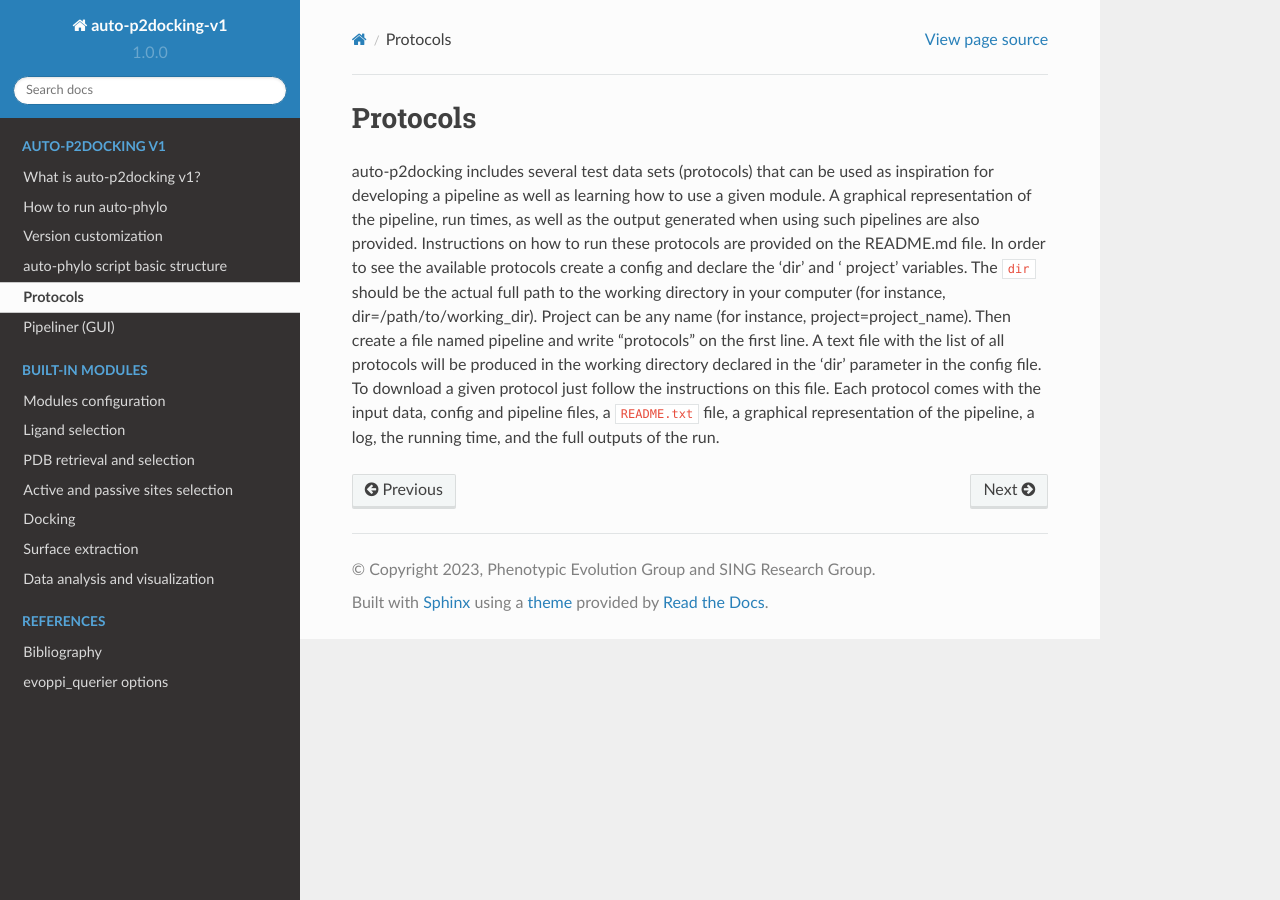
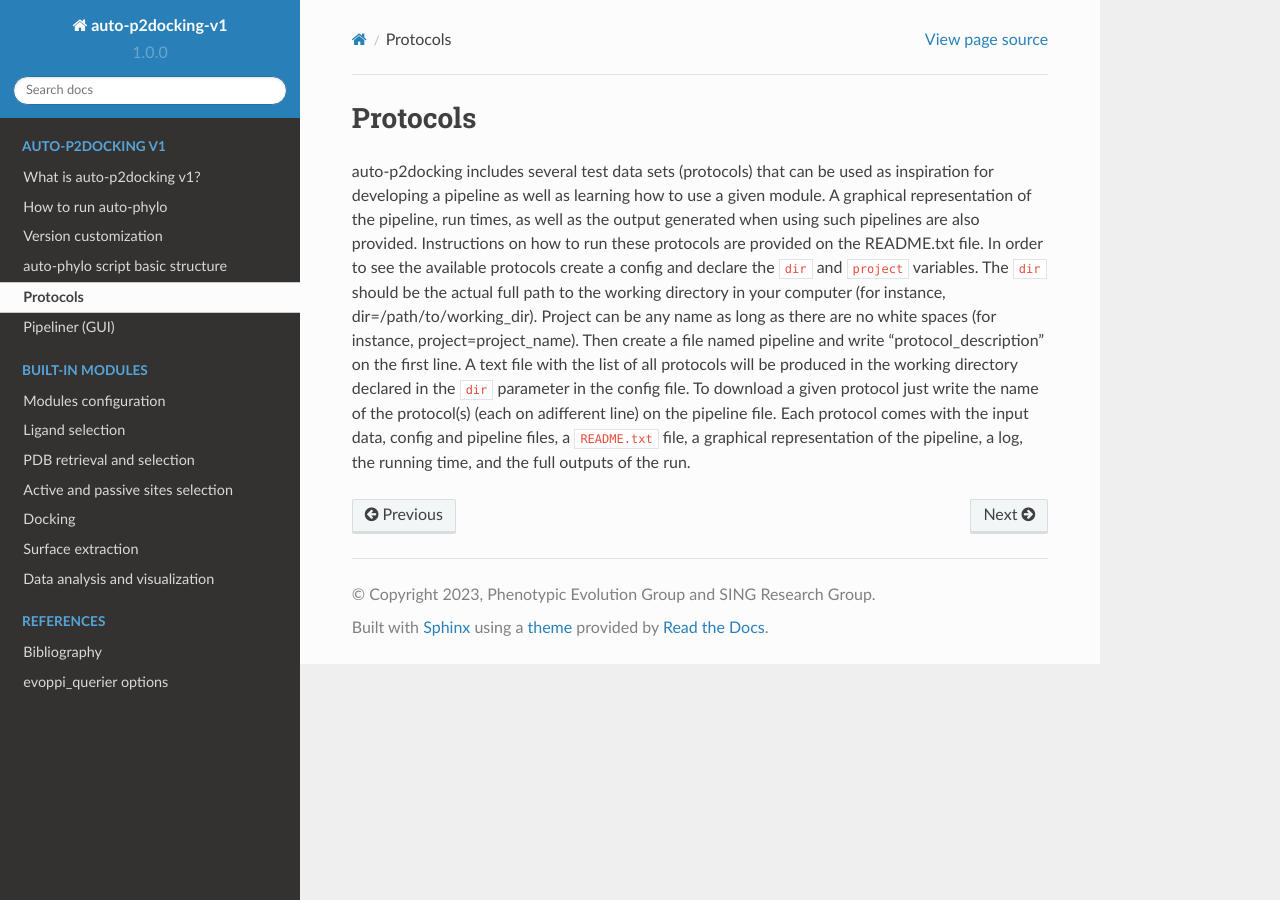
Before and after one commit to pegi3s/auto-p2docking-docs, a Sphinx documentation site: the page built from source/protocols.rst, in a window 1280 px wide. Built offline with Sphinx 7.4.7 and the Read the Docs theme 2.0.0, drawn with Linux system fonts in a browser that asks for light colours.

Commit message:
Update protocols.rst

```diff
--- a/source/protocols.rst
+++ b/source/protocols.rst
@@ -1,4 +1,4 @@
 Protocols
 *********
 
-auto-p2docking includes several test data sets (protocols) that can be used as inspiration for developing a pipeline as well as learning how to use a given module. A graphical representation of the pipeline, run times, as well as the output generated when using such pipelines are also provided. Instructions on how to run these protocols are provided on the README.md file. In order to see the available protocols create a config and declare the 'dir' and ' project' variables. The ``dir`` should be the actual full path to the working directory in your computer (for instance, dir=/path/to/working_dir). Project can be any name (for instance, project=project_name). Then create a file named pipeline and write "protocols" on the first line. A text file with the list of all protocols will be produced in the working directory declared in the 'dir' parameter in the config file. To download a given protocol just follow the instructions on this file. Each protocol comes with the input data, config and pipeline files, a ``README.txt`` file, a graphical representation of the pipeline, a log, the running time, and the full outputs of the run.
+auto-p2docking includes several test data sets (protocols) that can be used as inspiration for developing a pipeline as well as learning how to use a given module. A graphical representation of the pipeline, run times, as well as the output generated when using such pipelines are also provided. Instructions on how to run these protocols are provided on the README.txt file. In order to see the available protocols create a config and declare the ``dir`` and ``project`` variables. The ``dir`` should be the actual full path to the working directory in your computer (for instance, dir=/path/to/working_dir). Project can be any name as long as there are no white spaces (for instance, project=project_name). Then create a file named pipeline and write "protocol_description" on the first line. A text file with the list of all protocols will be produced in the working directory declared in the ``dir`` parameter in the config file. To download a given protocol just write the name of the protocol(s) (each on adifferent line) on the pipeline file. Each protocol comes with the input data, config and pipeline files, a ``README.txt`` file, a graphical representation of the pipeline, a log, the running time, and the full outputs of the run.
```
